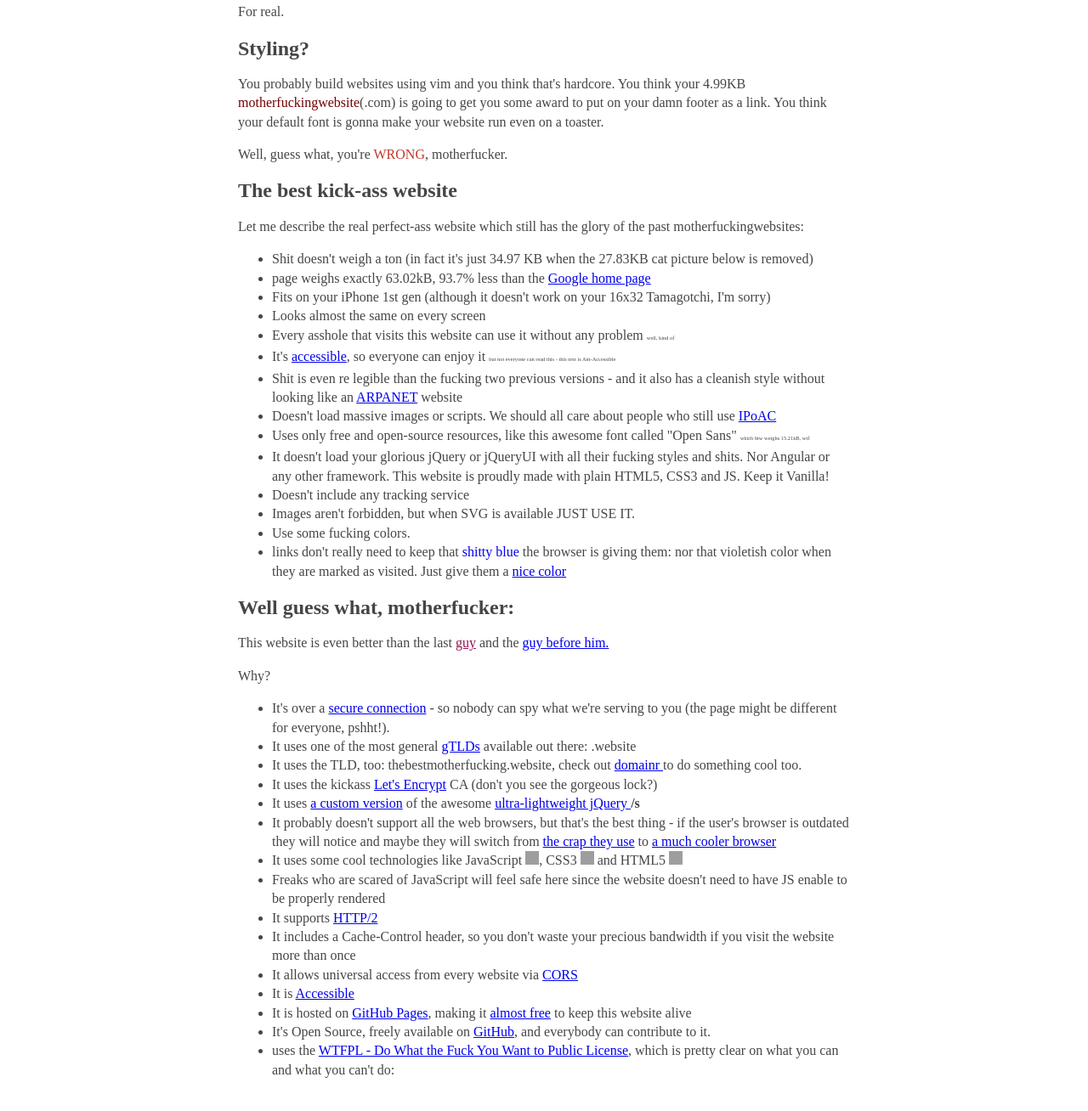
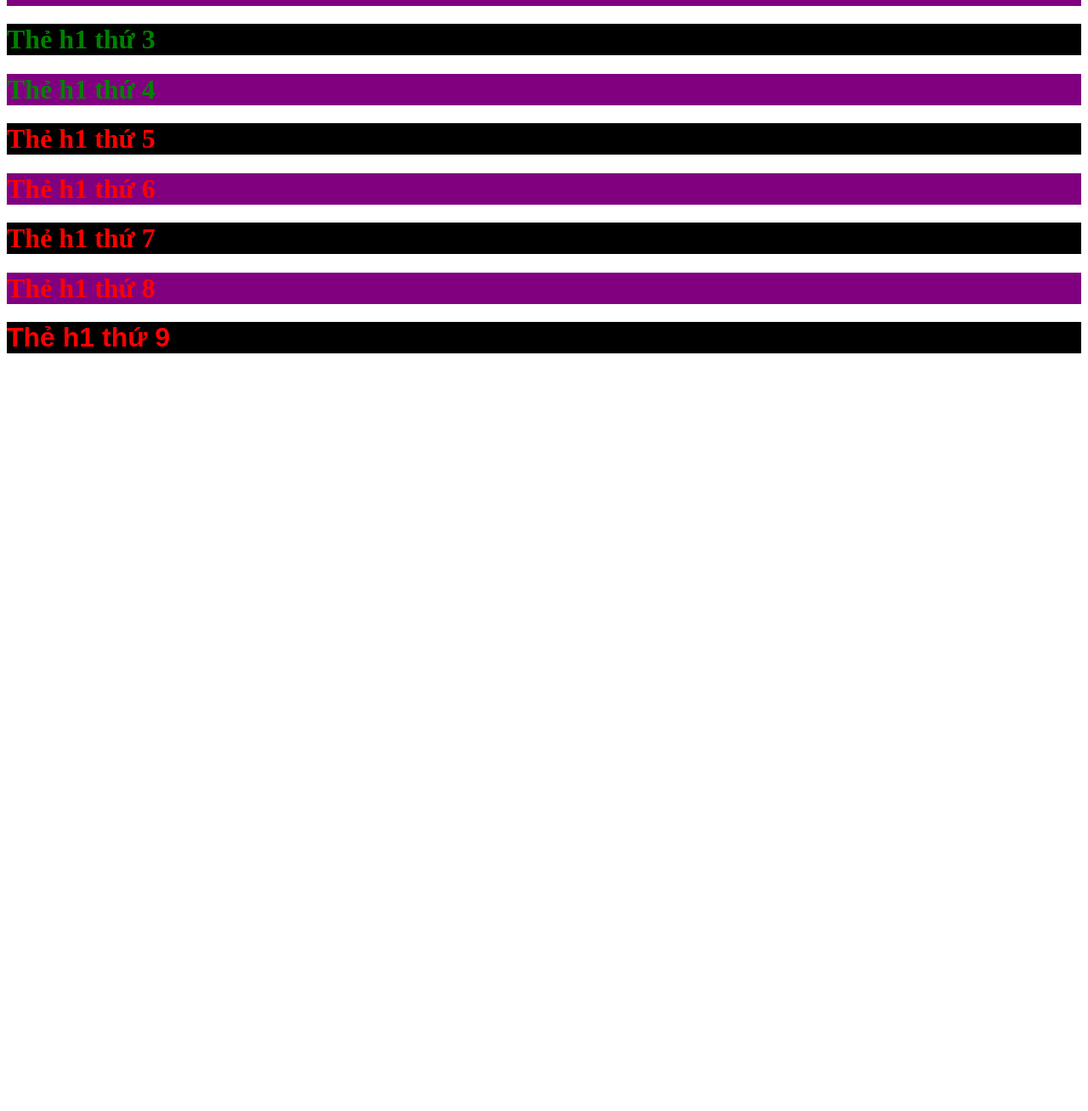
Before and after one commit to DucwTran/DucwTran.github.io, a plain HTML site: page index.html in a window 1280 px wide. Shown: the part 110-1418 px from the top of the page at 85% size. After the commit the page ends 800 px from the top, so only its background shows below. Drawn offline with Linux system fonts and the light colour scheme; grey boxes are pictures that could not be loaded.

Commit message:
css first

```diff
--- a/index.html
+++ b/index.html
@@ -4,123 +4,18 @@
     <meta charset="UTF-8">
     <meta name="viewport" content="width=device-width, initial-scale=1.0">
     <title>Better motherfucking Website</title>
+    <link rel="stylesheet" href="./style.css">
 </head>
 <body>
-    <style>
-        body{
-            margin: 32px auto;
-            max-width: 720px;
-            padding: 16px;
-            color: #454545;
-            line-height: 22.4px;
-        }
-    </style>
-    <h1>The best motherfucking website</h1>
-    <p>For real.</p>
-    <h2>Styling?</h2>
-    <p>You probably build websites using vim and you think that's hardcore. You think your 4.99KB <span style="color: #730000";>motherfuckingwebsite</span>(.com) is going
-         to get you some award
-         to put on your damn footer as a link. You think your default font is gonna make your website run even on a toaster.</p>
-    <p>Well, guess what, you're <span style="color: #C0392B;">WRONG</span>, motherfucker.</p>
-    <h2>The best kick-ass website</h2>
-    <p>Let me describe the real perfect-ass website which still has the glory of the past motherfuckingwebsites:</p>
-    <ul>
-        <li>
-            Shit doesn't weigh a ton (in fact it's just 34.97 KB when the 27.83KB cat picture below is removed)
-        </li>
-        <li>
-            page weighs exactly 63.02kB, 93.7% less than the <a href="#">Google home page</a>
-        </li>
-        <li>
-            Fits on your iPhone 1st gen (although it doesn't work on your 16x32 Tamagotchi, I'm sorry)
-        </li>
-        <li>
-            Looks almost the same on every screen
-        </li>
-        <li>
-            Every asshole that visits this website can use it without any problem <span style="font-size: 6.4px;">well, kind of</span>
-        </li>
-        <li>
-            It's <a href="#">accessible</a>, so everyone can enjoy it <span style="font-size: 6.4px;">but not everyone can read this - this text is Ant-Accessible</span>
-        </li>
-        <li>
-            Shit is even re legible than the fucking two previous versions - and it also has a cleanish style without looking like an <a href="#">ARPANET</a> website
-        </li>
-        <li>
-            Doesn't load massive images or scripts. We should all care about people who still use <a href="#">IPoAC</a>
-        </li>
-        <li>
-            Uses only free and open-source resources, like this awesome font called "Open Sans" <span style="font-size: 6.4px;">which btw weighs 15.21kB, wtf</span>
-        </li>
-        <li>
-            It doesn't load your glorious jQuery or jQueryUI with all their fucking styles and shits. Nor Angular or any other framework. This website is proudly made with plain HTML5, CSS3 and JS. Keep it Vanilla!
-        </li>
-        <li>
-            Doesn't include any tracking service
-        </li>
-        <li>
-            Images aren't forbidden, but when SVG is available JUST USE IT.
-        </li>
-        <li>
-            Use some fucking colors.
-        </li>
-        <li>
-            links don't really need to keep that <span style="color: #0000EE;">shitty blue</span> the browser is giving them: nor that violetish color when they are marked as visited. Just give them a <a href="#">nice color</a>
-        </li>
-    </ul>
 
-    <h2>Well guess what, motherfucker:</h2>
-    <p>This website is even better than the last <a href="#" style="color: #941352;">guy</a> and the <a href="#">guy before him.</a></p>
-    <p>Why?</p>
-
-    <ul>
-        <li>
-            It's over a <a href="#">secure connection</a> - so nobody can spy what we're serving to you (the page might be different for everyone, pshht!).
-        </li>
-        <li>
-            It uses one of the most general <a href="#">gTLDs</a> available out there: .website
-        </li>
-        <li>
-            It uses the TLD, too: thebestmotherfucking.website, check out <a href="#">domainr   </a> to do something cool too.
-        </li>
-        <li>
-            It uses the kickass <a href="#">Let's Encrypt</a> CA (don't you see the gorgeous lock?)
-        </li>
-        <li>
-            It uses <a href="#">a custom version</a> of the awesome <a href="#">ultra-lightweight jQuery </a> <b>/s</b>
-        </li>
-        <li>
-            It probably doesn't support all the web browsers, but that's the best thing - if the user's browser is outdated they will notice and maybe they will switch from <a href="#">the crap they use</a> to <a href="#">a much cooler browser</a>
-        </li>
-        <li>
-            It uses some cool technologies like JavaScript <img src="https://thebestmotherfucking.website/static/dd60b11e9762b6e25f6d4ce981a1eeae.svg" alt="" style="display: inline; width: 16px; height: 16px;">,
-             CSS3 <img src="https://thebestmotherfucking.website/static/45e80336c935b524911a6d3f3767448d.svg" alt="" style="display: inline; width: 16px; height: 16px;"> and
-             HTML5 <img src="https://thebestmotherfucking.website/static/cff75e1839f9200f5b983ebbfbaa65ee.svg" alt="" style="display: inline; width: 16px; height: 16px;">
-        </li>
-        <li>
-            Freaks who are scared of JavaScript will feel safe here since the website doesn't need to have JS enable to be properly rendered
-        </li>
-        <li>
-            It supports <a href="#">HTTP/2</a>
-        </li>
-        <li>
-            It includes a Cache-Control header, so you don't waste your precious bandwidth if you visit the website more than once
-        </li>
-        <li>
-            It allows universal access from every website via <a href="#">CORS</a>
-        </li>
-        <li>
-            It is <a href="#">Accessible</a>
-        </li>
-        <li>
-            It is hosted on <a href="#">GitHub Pages</a>, making it <a href="#">almost free</a> to keep this website alive
-        </li>
-        <li>
-            It's Open Source, freely available on <a href="#">GitHub</a>, and everybody can contribute to it.
-        </li>
-        <li>
-            uses the <a href="#">WTFPL - Do What the Fuck You Want to Public License</a>, which is pretty clear on what you can and what you can't do:
-        </li>
-    </ul>
+    <h1 class="xanh-la bg-den font-family">Thẻ h1 thứ 1</h1>
+    <h1 class="xanh-la bg-tim">Thẻ h1 thứ 2</h1>
+    <h1 class="xanh-la bg-den">Thẻ h1 thứ 3</h1>
+    <h1 class="xanh-la bg-tim">Thẻ h1 thứ 4</h1>
+    <h1 class="mau-do bg-den">Thẻ h1 thứ 5</h1>
+    <h1 class="mau-do bg-tim">Thẻ h1 thứ 6</h1>
+    <h1 class="mau-do bg-den">Thẻ h1 thứ 7</h1>
+    <h1 class="mau-do bg-tim">Thẻ h1 thứ 8</h1>
+    <h1 class="mau-do bg-den font-family">Thẻ h1 thứ 9</h1>
 </body>
 </html>
--- /dev/null
+++ b/style.css
@@ -0,0 +1,15 @@
+.xanh-la {
+    color: green;
+}
+.mau-do {
+    color: red;
+}
+.bg-den {
+    background-color: black;
+}
+.bg-tim {
+    background-color: purple;
+}
+.font-family{
+    font-family: sans-serif;
+}
```
